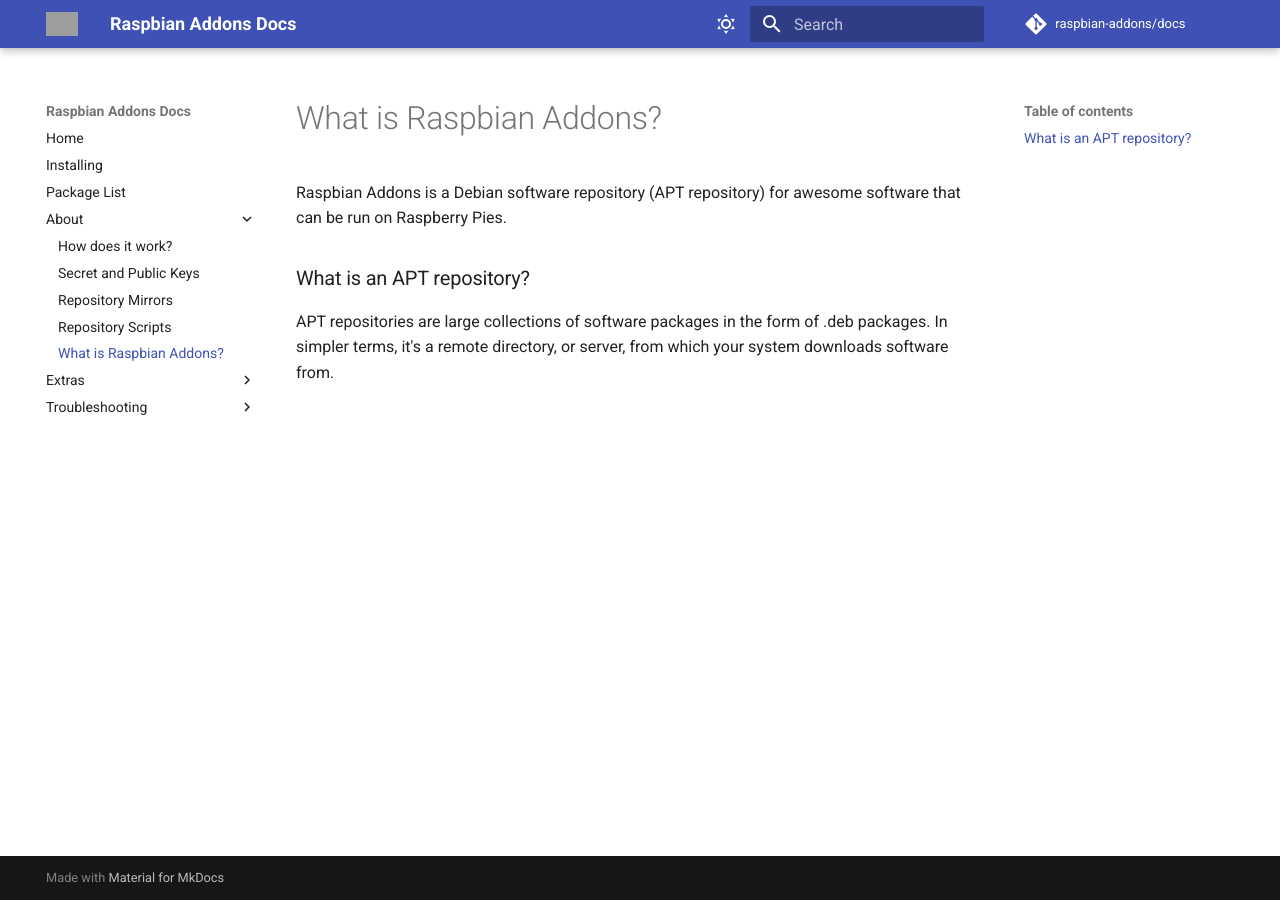
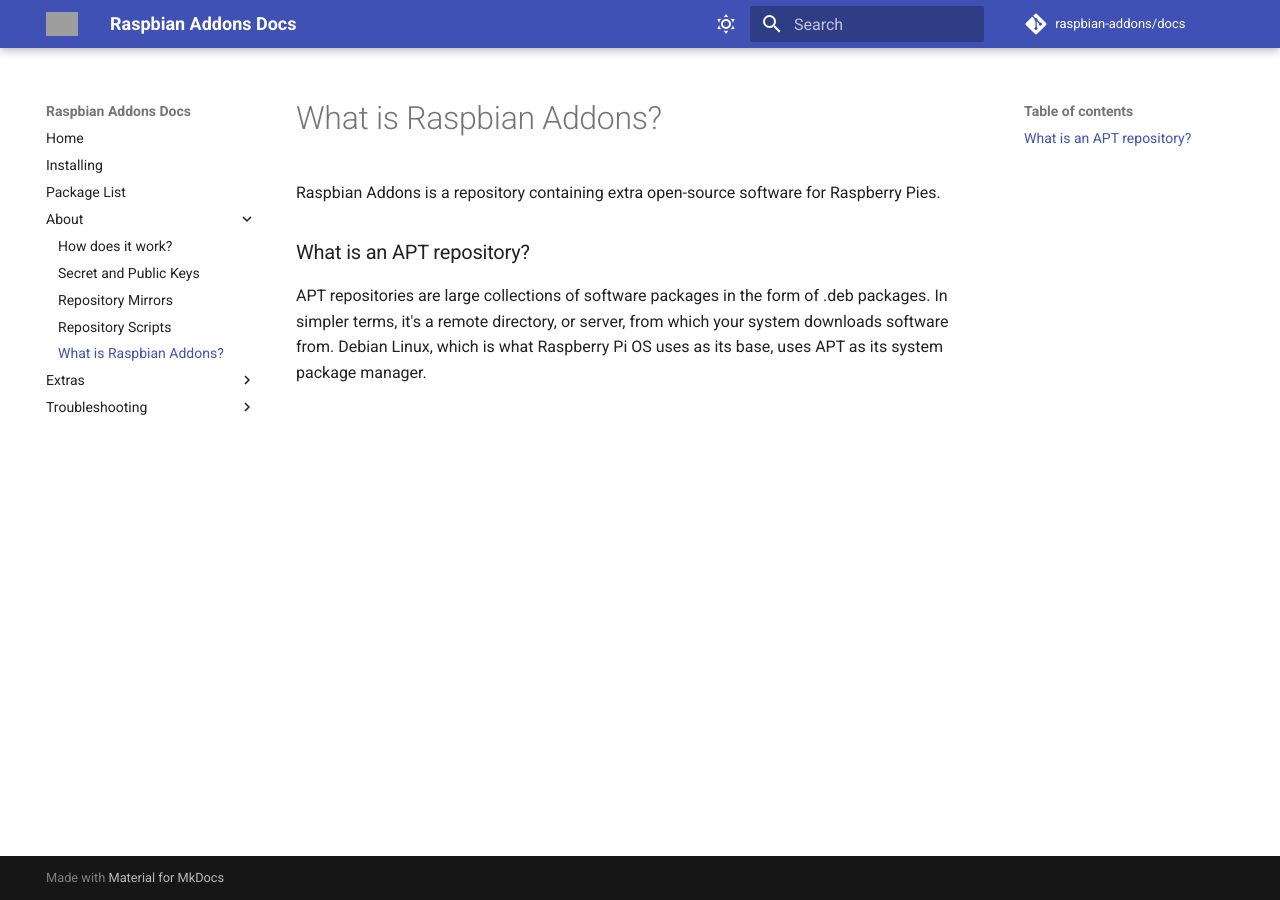
Before and after one commit to raspbian-addons/docs, an MkDocs documentation site: the page built from docs/about/what-is-it.md, in a window 1280 px wide. Built offline with MkDocs 1.6.1 and Material for MkDocs 9.7.7, drawn with Linux system fonts in a browser that asks for light colours; comment, search, counter and statistics services are not loaded; grey boxes are pictures that could not be loaded.

Commit message:
Update what-is-it.md

```diff
--- a/docs/about/what-is-it.md
+++ b/docs/about/what-is-it.md
@@ -1,7 +1,7 @@
 # What is Raspbian Addons?
 
-Raspbian Addons is a Debian software repository (APT repository) for awesome software that can be run on Raspberry Pies.
+Raspbian Addons is a repository containing extra open-source software for Raspberry Pies.
 
 ### What is an APT repository?
 
-APT repositories are large collections of software packages in the form of .deb packages. In simpler terms, it's a remote directory, or server, from which your system downloads software from.
+APT repositories are large collections of software packages in the form of .deb packages. In simpler terms, it's a remote directory, or server, from which your system downloads software from. Debian Linux, which is what Raspberry Pi OS uses as its base, uses APT as its system package manager.
```
